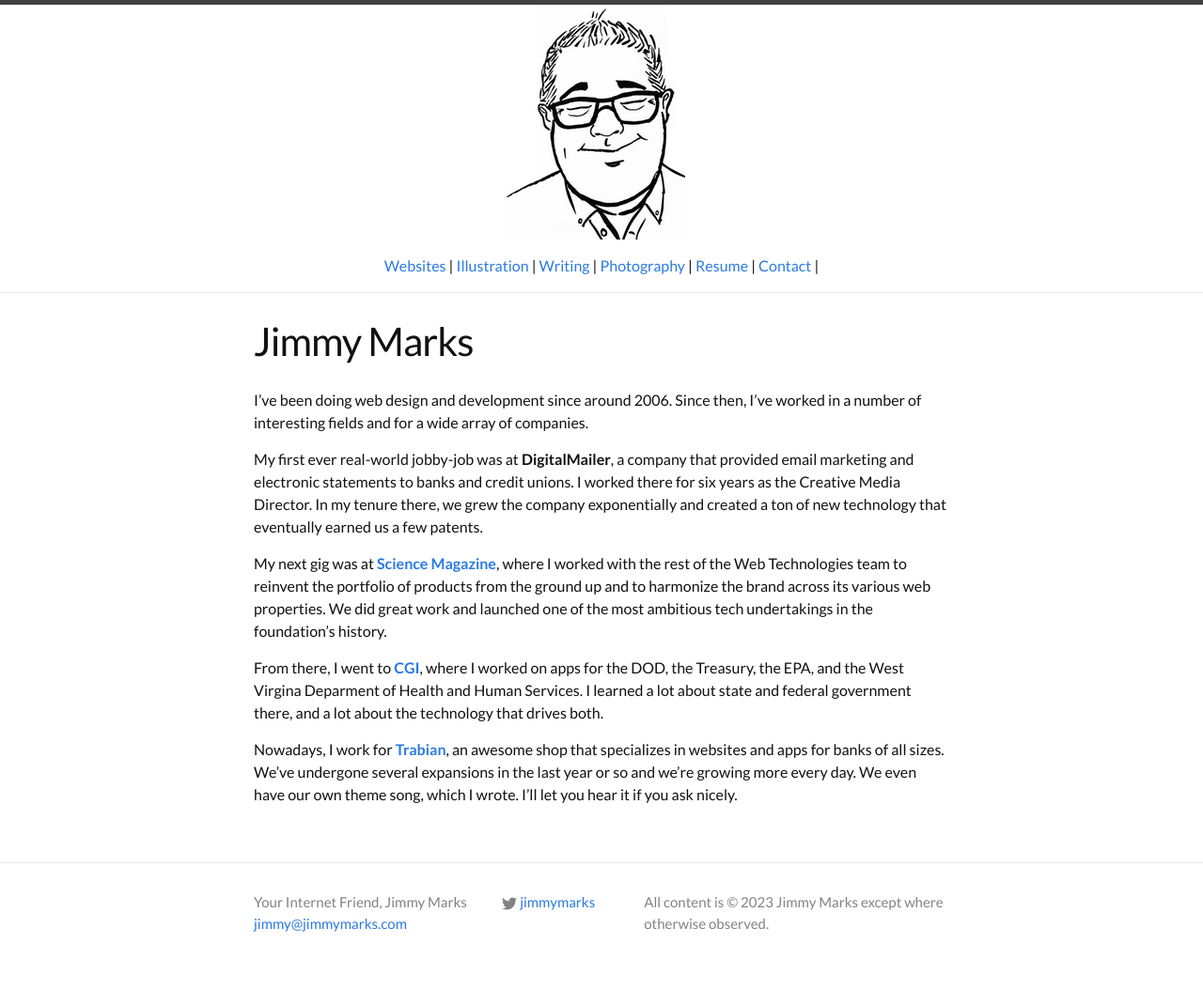
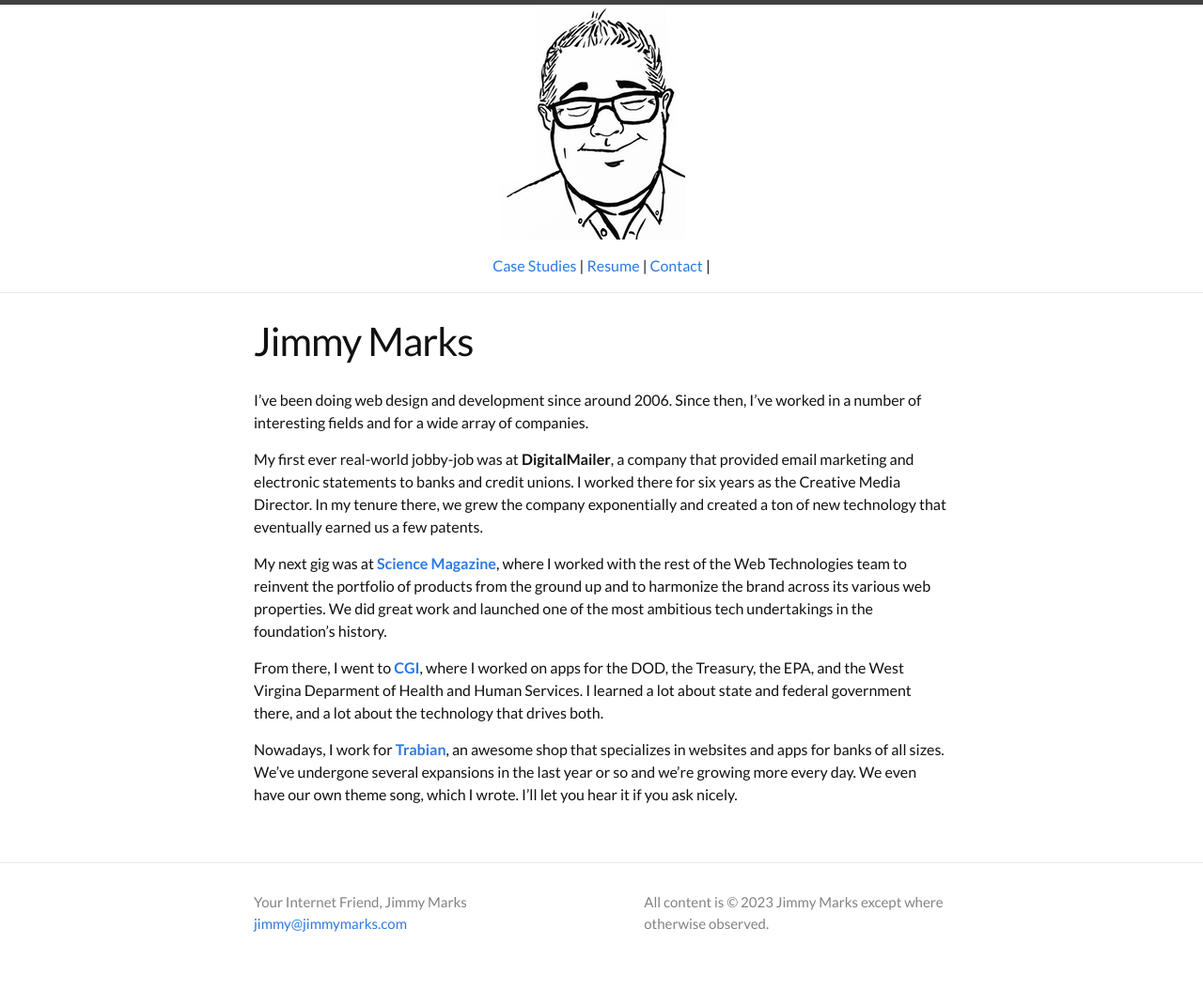
Before and after one commit to jimmymarks/jimmymarks.github.io, a Jekyll site: the page built from index.md, in a window 1280 px wide. Shown: the whole page at 94% size. Built offline with Jekyll 4.4.1, drawn with Linux system fonts in a browser that asks for light colours; part of the change alters nothing that is shown.

Commit message:
Update _config.yml
Updating nav and site info

```diff
--- a/_config.yml
+++ b/_config.yml
@@ -2,24 +2,17 @@
 title: Your Internet Friend, Jimmy Marks
 email: jimmy@jimmymarks.com
 description: > # this means to ignore newlines until "baseurl:"
-  My name is Jimmy Marks and I am your Internet friend. Does that mean we're only friends on the Internet? Depends...we ever meet in real life? I'll be your real life friend, too, but mostly I'm there to help you  do fun and nice things on the Internet.
+  Jimmy Marks is a UX Designer/Researcher/Writer and a Front-End Developer.
 baseurl: "" # the subpath of your site, e.g. /blog/
 url: "http://jimmymarks.com" # the base hostname & protocol for your site
-twitter_username: jimmymarks
 
 # Build settings
 markdown: kramdown
 
 navigation:
 
-  - title: Websites
-    url: /websites/
-  - title: Illustration
-    url: /illustrations/
-  - title: Writing
-    url: /writing/
-  - title: Photography
-    url: /photos/
+  - title: Case Studies
+    url: /case-studies/
   - title: Resume
     url: /resume/
   - title: Contact
```
